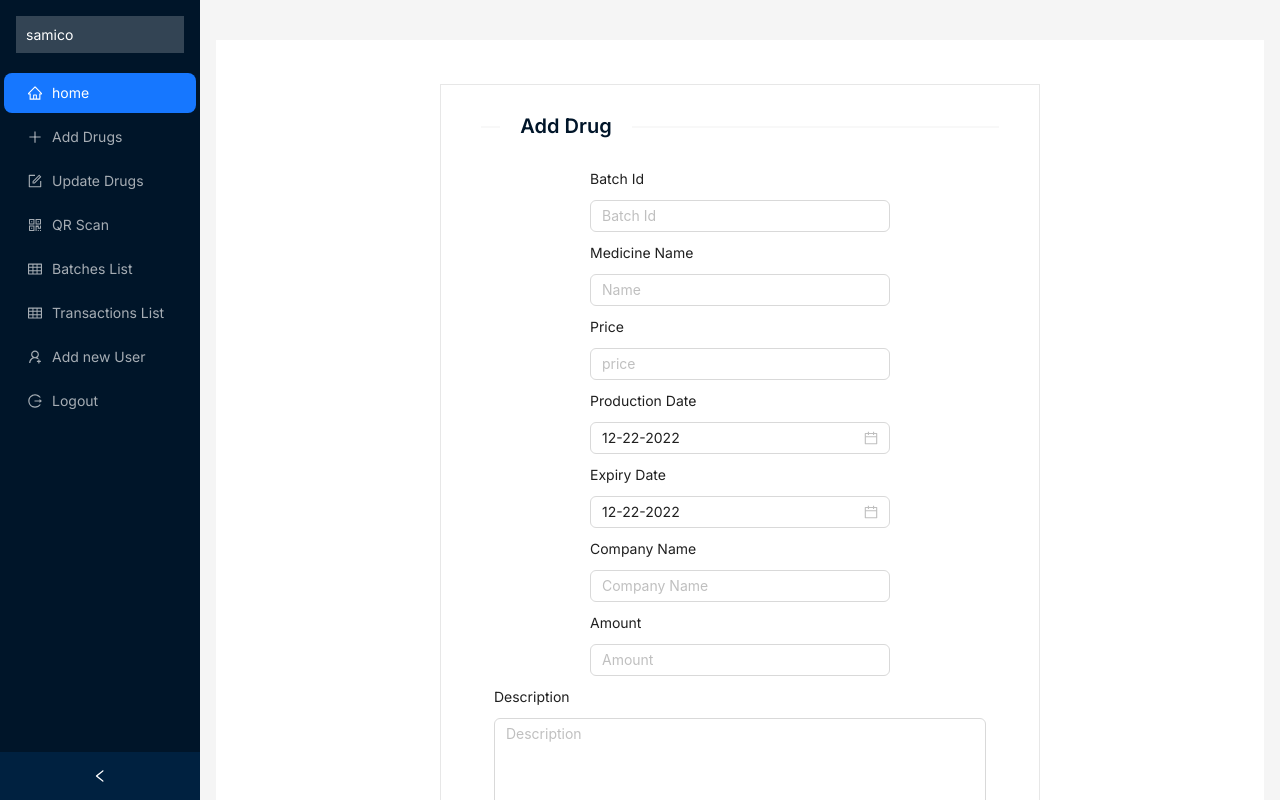
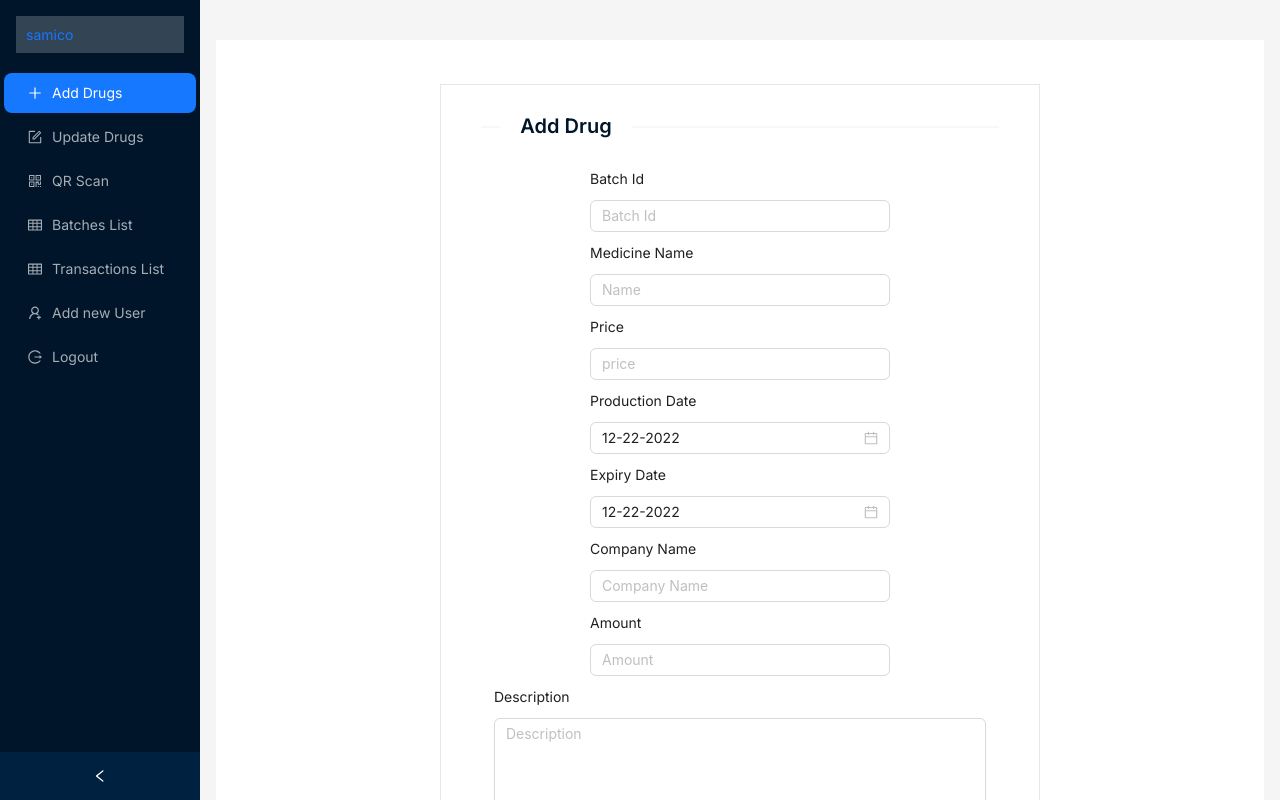
Before and after one commit to sami96h/drug-tracking-system, a React (Create React App) app in the folder demo-client/: page /drugs/new in a window 1280 px wide. Shown: the top 800 px of the page. Built offline with nearby package versions, Linux system fonts and the light colour scheme.

Commit message:
edit router

```diff
--- a/demo-client/src/layouts/MainLayout/index.tsx
+++ b/demo-client/src/layouts/MainLayout/index.tsx
@@ -13,7 +13,7 @@ import {
   UserAddOutlined,
 } from '@ant-design/icons'
 
-import { useNavigate, Outlet } from 'react-router-dom'
+import { useNavigate, Outlet, Link } from 'react-router-dom'
 import type { MenuProps } from 'antd'
 
 import './style.css'
@@ -48,16 +48,8 @@ const MainLayout:FC = () => {
 
   const items: MenuItem[] = [
     getItem(
-      'home',
+      'Add Drugs',
       '1',
-      <HomeOutlined />,
-      () => {
-        navigate('/')
-      },
-    ),
-    getItem(
-      'Add Drugs',
-      '2',
       <PlusOutlined />,
       () => {
         navigate('/drugs/new')
@@ -66,7 +58,7 @@ const MainLayout:FC = () => {
 
     getItem(
       'Update Drugs',
-      '3',
+      '2',
       <FormOutlined />,
       () => {
         navigate('/drugs/update')
@@ -74,8 +66,8 @@ const MainLayout:FC = () => {
     ),
 
     getItem(
-      ' QR Scan',
-      '4',
+      'QR Scan',
+      '3',
       <QrcodeOutlined />,
       () => {
         navigate('/qr-scanner')
@@ -84,7 +76,7 @@ const MainLayout:FC = () => {
 
     getItem(
       'Batches List',
-      '5',
+      '4',
       <TableOutlined />,
       () => {
         navigate('/batches')
@@ -92,7 +84,7 @@ const MainLayout:FC = () => {
     ),
     getItem(
       'Transactions List',
-      '6',
+      '5',
       <TableOutlined />,
       () => {
         navigate('/transactions')
@@ -101,7 +93,7 @@ const MainLayout:FC = () => {
 
     getItem(
       'Add new User',
-      '7',
+      '6',
       <UserAddOutlined />,
       () => {
         navigate('/register')
@@ -110,7 +102,7 @@ const MainLayout:FC = () => {
 
     getItem(
       'Logout',
-      '8',
+      '7',
       <LogoutOutlined />,
       () => {
         console.log('Logout')
@@ -133,11 +125,12 @@ const MainLayout:FC = () => {
           bottom: 0,
         }}
       >
-        <div style={{
-          margin: 16, background: 'rgba(255, 255, 255, 0.2)', padding: 10, color: '#fff',
-        }}
+        <div
+          style={{
+            margin: 16, background: 'rgba(255, 255, 255, 0.2)', padding: 10, color: '#fff',
+          }}
         >
-          samico
+          <Link to="/" replace>samico</Link>
         </div>
         <Menu theme="dark" defaultSelectedKeys={['1']} mode="inline" items={items} />
       </Sider>
```
Also changed, not shown: demo-client/src/router/index.tsx (+4 -4 lines).
